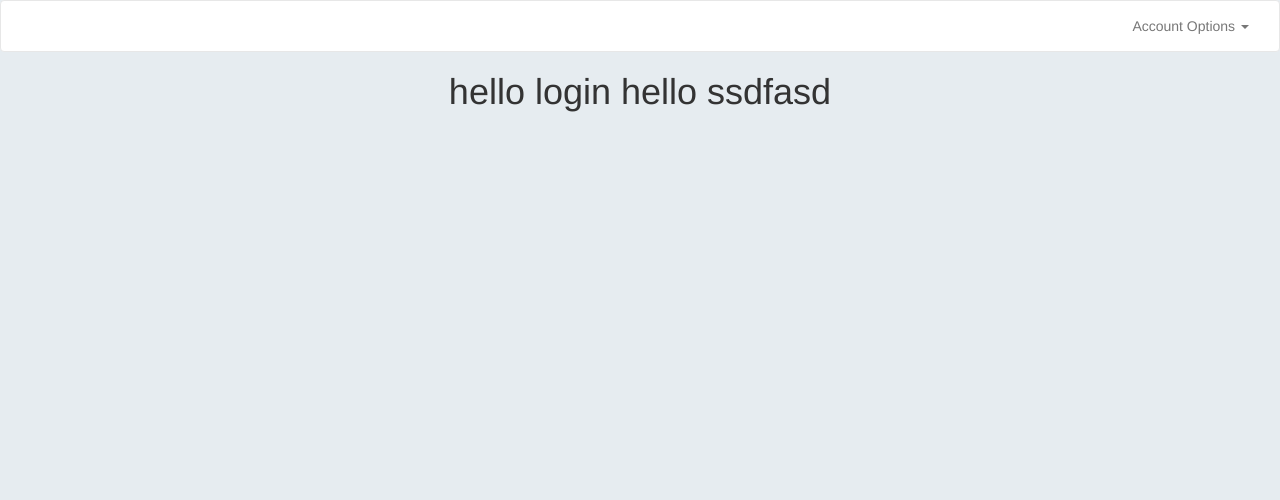
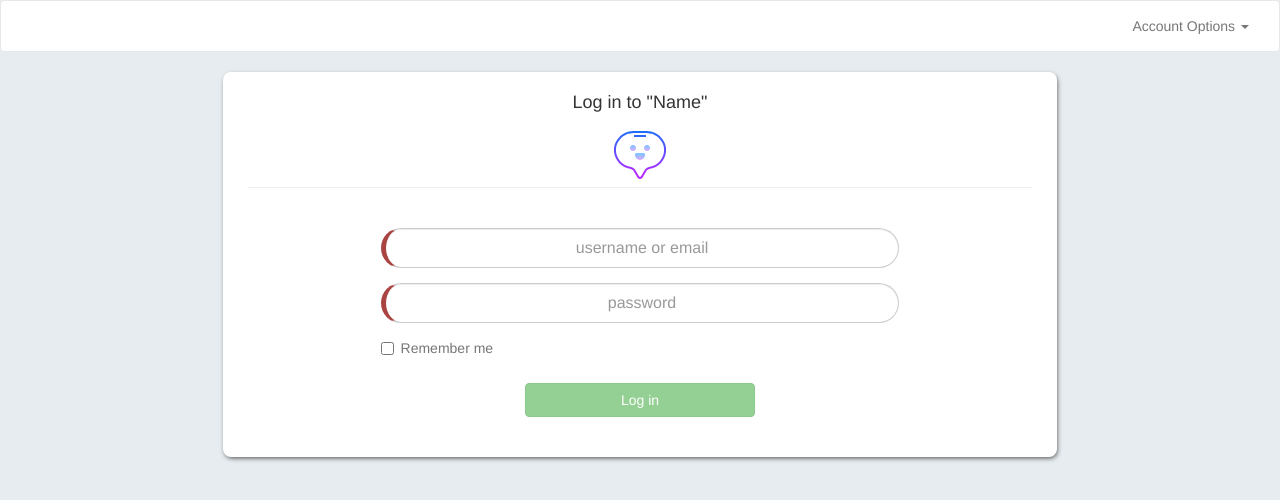
Before and after one commit to nexes/simplysocial-frontend, an Angular app: page / in a window 1280 px wide. Shown: the top 500 px of the page. Built offline with nearby package versions, Linux system fonts and the light colour scheme.

Commit message:
initial UI only update to login form

```diff
--- a/src/app/app.component.html
+++ b/src/app/app.component.html
@@ -1,4 +1,5 @@
-<!--The content below is only a placeholder and can be replaced.-->
-<div style="text-align:center">
+<div>
+  <div class="container-fluid">
     <app-user-login></app-user-login>
+  </div>
 </div>
--- a/src/app/app.component.ts
+++ b/src/app/app.component.ts
@@ -6,5 +6,4 @@ import { Component } from '@angular/core';
   styleUrls: ['./app.component.css']
 })
 export class AppComponent {
-  title = 'app';
 }
--- a/src/app/app.module.ts
+++ b/src/app/app.module.ts
@@ -1,5 +1,6 @@
 import { BrowserModule } from '@angular/platform-browser';
 import { NgModule } from '@angular/core';
+import { FormsModule } from '@angular/forms';
 
 import { AppComponent } from './app.component';
 import { UserLoginComponent } from './components/authentication/user-login.component';
@@ -11,7 +12,8 @@ import { UserLoginComponent } from './components/authentication/user-login.compo
     UserLoginComponent
   ],
   imports: [
-    BrowserModule
+    BrowserModule,
+    FormsModule
   ],
   providers: [],
   bootstrap: [
--- a/src/app/components/authentication/user-login.component.css
+++ b/src/app/components/authentication/user-login.component.css
@@ -0,0 +1,27 @@
+.card {
+    background: #FFFFFF;
+    padding: 1px 20px 40px 20px;
+    box-shadow: 1px 2px 5px -1px #4a4a4a;
+    border-radius: 8px;
+}
+.card .page-header {
+    text-align: center;
+    padding: 0px;
+    margin: 20px 20px 40px 20px;
+}
+input.login-input {
+    height: 40px;
+    font-size: 12pt;
+    text-align: center;
+    border-radius: 20px;
+}
+button.login-button {
+    width: 100%;
+    align-content: center;
+}
+.ng-valid[required], .ng-valid.required {
+    border-left: 5px solid #42A948;
+}
+.ng-invalid:not(form) {
+    border-left: 5px solid #a94442;
+}
--- a/src/app/components/authentication/user-login.component.html
+++ b/src/app/components/authentication/user-login.component.html
@@ -1 +1,35 @@
-<h1>hello login {{test}}</h1>
+    <div class="card col-xs-8 col-sm-8 col-md-8 col-lg-8 col-xs-offset-2 col-sm-offset-2 col-md-offset-2 col-lg-offset-2">
+        <div class="row">
+
+            <div class="page-header">
+                <h4>Log in to "Name"</h4>
+                <img src="assets/chaticon.png" alt="">
+            </div>
+
+            <form class="form" #loginForm="ngForm">
+                <div class="col-xs-8 col-sm-8 col-md-8 col-lg-8 col-xs-offset-2 col-sm-offset-2 col-md-offset-2 col-lg-offset-2">
+                    <div class="form-group">
+                        <label class="sr-only" for="username">username:</label>
+                        <input type="text" class="form-control login-input" id="username" placeholder="username or email" [(ngModel)]="usernameOrEmail" name="username" required>
+                    </div>
+                    <div class="form-group">
+                        <label class="sr-only" for="password">username:</label>
+                        <input type="password" class="form-control login-input" id="password" placeholder="password" [(ngModel)]="password" name="password" required>
+                    </div>
+                    <div class="form-group">
+                        <div class="checkbox">
+                            <label>
+                                <input type="checkbox" [(ngModel)]="rememberMe" name="remember"><p class="text-muted">Remember me</p>
+                            </label>
+                        </div>
+                    </div>
+
+                    <div class="form-group">
+                        <div class="col-xs-6 col-md-6 col-lg-6 col-md-offset-3 col-lg-offset-3 col-xs-offset-3">
+                            <button class="btn btn-success login-button" [disabled]="!loginForm.valid" (click)="login()">Log in</button>
+                        </div>
+                    </div>
+                </div>
+            </form>
+        </div>
+    </div>
--- a/src/app/components/authentication/user-login.component.ts
+++ b/src/app/components/authentication/user-login.component.ts
@@ -1,4 +1,5 @@
 import { Component, OnInit } from '@angular/core';
+
 
 @Component({
     selector: 'app-user-login',
@@ -6,13 +7,26 @@ import { Component, OnInit } from '@angular/core';
     styleUrls: [ 'user-login.component.css' ]
 })
 export class UserLoginComponent implements OnInit {
-    private test: string;
+    private usernameOrEmail: string;
+    private password: string;
+    private rememberMe: boolean;
 
     constructor() {
-        this.test = 'hello ssdfasd';
+        this.rememberMe = false;
     }
 
     ngOnInit() {
 
     }
+
+    login() {
+        console.log('login called');
+        console.log(this.usernameOrEmail);
+        console.log(this.password);
+        console.log(this.rememberMe);
+    }
+
+    newUser() {
+        console.log('new user called');
+    }
 }
```
Also changed, not shown: .angular-cli.json, src/assets/chaticon.png (added), 1 other file (tests, documents, lock files or other folders).
